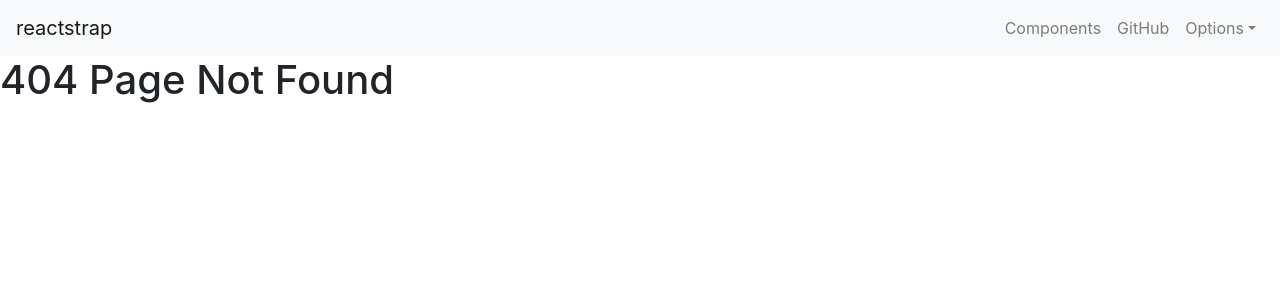
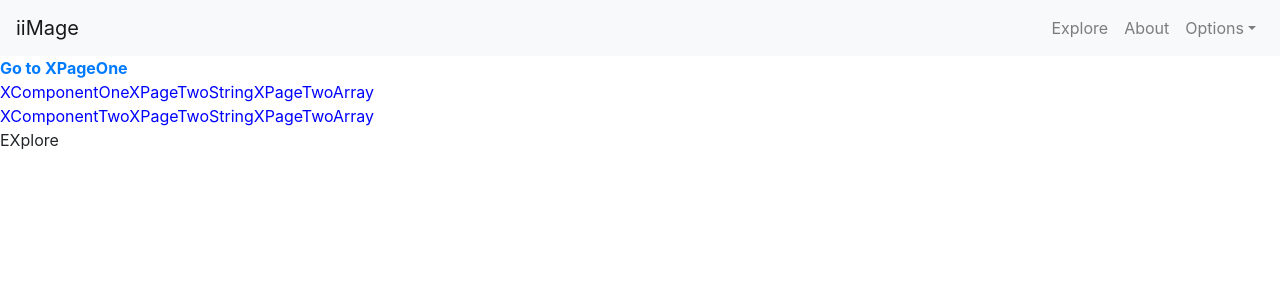
Before and after one commit to CristalGomez/Project3, a React (Create React App) app in the folder client/: page /Explore in a window 1280 px wide. Before the commit this address had no page. Shown: the top 300 px of the page. Built offline with nearby package versions, Linux system fonts and the light colour scheme; no server answers.

Commit message:
Home,About,Explore page routes set up and working properly from the nav bar

```diff
--- a/client/src/App.js
+++ b/client/src/App.js
@@ -1,8 +1,9 @@
 import React from 'react';
 import {Component} from 'react';
 import { BrowserRouter as Router, Route, Switch } from 'react-router-dom';
-import XPage from './pages/XPage';
-import XPageTwo from './pages/XPageTwo'
+import Home from './pages/Home';
+import Explore from './pages/Explore'
+import About from './pages/About'
 import XCollection from './pages/XCollection'
 import XNoMatch from './pages/XNoMatch';
 import XNav from './components/XNav/XNav';
@@ -15,8 +16,9 @@ class App extends Component {
       <div>
         <XNav />
         <Switch>
-          <Route exact path='/' component={XPage} />
-          <Route exact path='/XPageTwo' component={XPageTwo} />
+          <Route exact path='/' component={Home} />
+          <Route exact path='/Explore' component={Explore} />
+          <Route exact path='/About' component={About} />
           <Route exact path='/XCollection/:id' component={XCollection} />
           <Route component={XNoMatch} />
         </Switch>
--- a/client/src/components/XNav/XNav.js
+++ b/client/src/components/XNav/XNav.js
@@ -33,15 +33,15 @@ export default class Example extends React.Component {
     return (
       <div>
         <Navbar color="light" light expand="md">
-          <NavbarBrand href="/">reactstrap</NavbarBrand>
+          <NavbarBrand href="/">iiMage</NavbarBrand>
           <NavbarToggler onClick={this.toggle} />
           <Collapse isOpen={this.state.isOpen} navbar>
             <Nav className="ml-auto" navbar>
               <NavItem>
-                <NavLink href="/components/">Components</NavLink>
+                <NavLink href="/Explore">Explore</NavLink>
               </NavItem>
               <NavItem>
-                <NavLink href="https://github.com/reactstrap/reactstrap">GitHub</NavLink>
+                <NavLink href="/About">About</NavLink>
               </NavItem>
               <UncontrolledDropdown nav inNavbar>
                 <DropdownToggle nav caret>
--- a/client/src/pages/XPage/XPage.js
+++ b/client/src/pages/About/About.js
@@ -1,12 +1,12 @@
-import React, { Component } from 'react';
-import API from '../../utils/API';
-import { Link } from 'react-router-dom';
+import React, { Component } from "react";
+import API from "../../utils/API";
+import { Link } from "react-router-dom";
 import { XComponentOne, XComponentTwo } from '../../components/XComponent'
 
-class XPage extends Component {
+class XPageTwo extends Component {
   state = {
-    array: ['X', 'Page', 'Array'],
-    string: 'XPageString',
+    array: ['X', 'PageTwo', 'Array'],
+    string: 'XPageTwoString',
   };
 
   componentDidMount() {
@@ -17,13 +17,16 @@ class XPage extends Component {
 
   render() {
     return (<div>
-      <Link to={"/XPageTwo"}>
-        <strong>Go to XPageTwo</strong>
+      <Link to={"/"}>
+        <strong>Go to XPageOne</strong>
       </Link>
       <XComponentOne array={this.state.array} string={this.state.string} />
       <XComponentTwo array={this.state.array} string={this.state.string} />
+
+
+      About
     </div>);
   }
 }
 
-export default XPage;
+export default XPageTwo;
--- /dev/null
+++ b/client/src/pages/About/index.js
@@ -0,0 +1 @@
+export { default } from './About.js';
--- a/client/src/pages/XPageTwo/XPageTwo.js
+++ b/client/src/pages/Explore/Explore.js
@@ -22,6 +22,7 @@ class XPageTwo extends Component {
       </Link>
       <XComponentOne array={this.state.array} string={this.state.string} />
       <XComponentTwo array={this.state.array} string={this.state.string} />
+      EXplore
     </div>);
   }
 }
--- /dev/null
+++ b/client/src/pages/Explore/index.js
@@ -0,0 +1 @@
+export { default } from './Explore.js';
--- /dev/null
+++ b/client/src/pages/Home/Home.js
@@ -0,0 +1,30 @@
+import React, { Component } from 'react';
+import API from '../../utils/API';
+import { Link } from 'react-router-dom';
+import { XComponentOne, XComponentTwo } from '../../components/XComponent'
+
+class XPage extends Component {
+  state = {
+    array: ['X', 'Page', 'Array'],
+    string: 'XPageString',
+  };
+
+  componentDidMount() {
+    API.getDocuments()
+      .then((res) => { console.log(res.data) })
+      .catch((err) => console.log(err));
+  }
+
+  render() {
+    return (<div>
+      <Link to={"/XPageTwo"}>
+        <strong>Go to XPageTwo</strong>
+      </Link>
+      <XComponentOne array={this.state.array} string={this.state.string} />
+      <XComponentTwo array={this.state.array} string={this.state.string} />
+      Home
+    </div>);
+  }
+}
+
+export default XPage;
--- /dev/null
+++ b/client/src/pages/Home/index.js
@@ -0,0 +1 @@
+export { default } from "./Home.js";
--- a/client/src/pages/XPage/index.js
+++ /dev/null
@@ -1 +0,0 @@
-export { default } from "./XPage.js";
--- a/client/src/pages/XPageTwo/index.js
+++ /dev/null
@@ -1 +0,0 @@
-export { default } from './XPageTwo.js';
```
